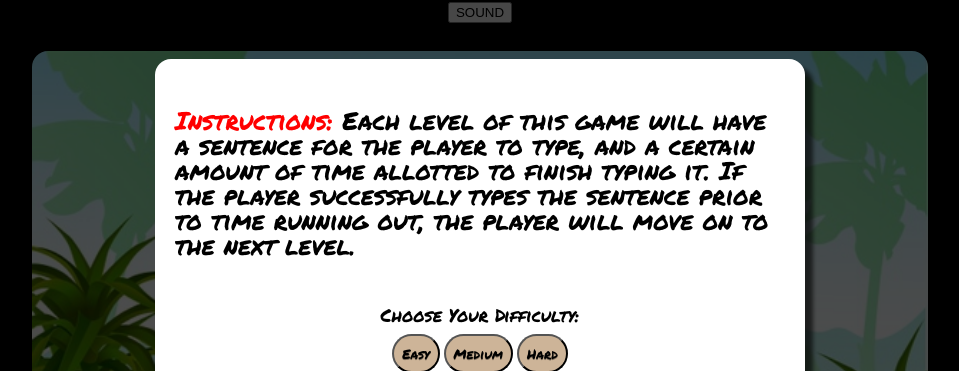
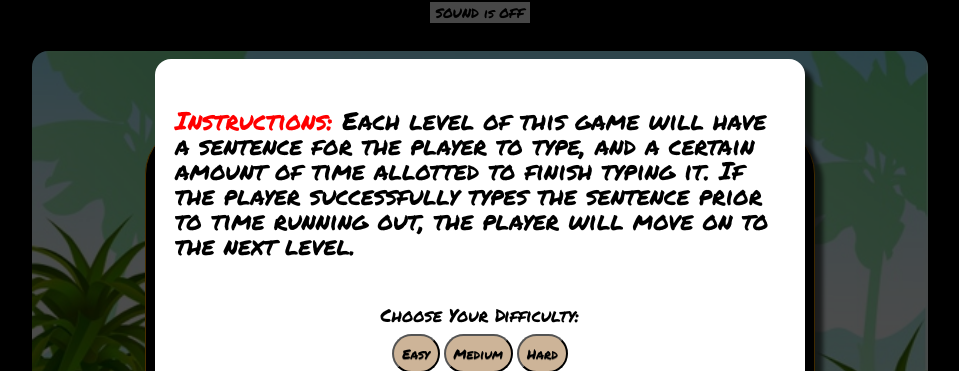
Before and after one commit to pmin825/CheetahTyper, a website built with webpack: page index.html in a window 1280 px wide. Shown: the part 147-518 px from the top of the page, without its empty margins (160-1119 px from the left). Built offline with Linux system fonts and the light colour scheme.

Commit message:
update styling

```diff
--- a/index.html
+++ b/index.html
@@ -6,6 +6,7 @@
     <link rel="stylesheet" href="stylesheets/reset.css" type="text/css">
     <link rel="stylesheet" href="stylesheets/modal.css" type="text/css">
     <link rel="stylesheet" href="stylesheets/index.css" type="text/css">
+    <link href="https://fonts.googleapis.com/css2?family=Indie+Flower&display=swap" rel="stylesheet" type="text/css">
     <link href="https://fonts.googleapis.com/css2?family=Permanent+Marker&display=swap" rel="stylesheet" type="text/css">
     <link href="https://fonts.googleapis.com/css2?family=Caveat:wght@700&display=swap" rel="stylesheet" type="text/css">
     <title>Cheetah Typer</title>
@@ -58,7 +59,7 @@
 
     <main id="main-container">
         <h1 id="main-title">Cheetah Typer</h1>
-        <button id="sound-settings">SOUND</button>
+        <button id="sound-settings">SOUND is OFF</button>
         <div id="game-container">
             <div id="game-content">
                 <div id="words-container">
--- a/src/index.js
+++ b/src/index.js
@@ -247,6 +247,8 @@ sound.addEventListener("click", () => {
         soundOn = true;
         backgroundMusic();
     }
+
+    sound.innerHTML === "SOUND is OFF" ? sound.innerHTML = "SOUND is ON" : sound.innerHTML = "SOUND is OFF"
 });
 
 function typeSound() {
--- a/stylesheets/index.css
+++ b/stylesheets/index.css
@@ -29,7 +29,7 @@ body {
 }
 
 #game-content {
-    width: 50%;
+    width: 70%;
     height: 70%;
     border: solid orange 1px;
     padding-left: 20px;
@@ -96,6 +96,13 @@ body {
     padding: 5px;
 }
 
+#sound-settings {
+    border: none;
+    outline: none;
+    font-family: 'Permanent Marker', cursive;
+    cursor: pointer;
+}
+
 .spelled-right {
     color: green;
 }
@@ -111,8 +118,13 @@ body {
     align-items: center;
     justify-content: space-evenly;
     height: 25%;
-    font-family: 'Permanent Marker', cursive;
+    font-family: 'Indie Flower', cursive;
     margin-bottom: 15px;
+}
+
+#stats p {
+    font-size: 30px;
+    font-weight: bold;
 }
 
 #timer {
@@ -121,7 +133,8 @@ body {
     font-weight: 900;
     text-align: center;
     margin-top: 40px;
-    font-family: 'Permanent Marker', cursive;
+    font-family: 'Indie Flower', cursive;
+    margin-left: 10px;
 }
 
 #words-container {
@@ -135,8 +148,8 @@ body {
 #words-display {
     margin-left: calc(1rem + 2px);
     margin-right: calc(1rem + 2px);
-    font-size: 30px;
-    font-family: 'Caveat', cursive;
+    font-size: 35px;
+    font-family: 'Indie Flower', cursive;
 
 }
 
@@ -145,8 +158,8 @@ body {
     outline: none;
     height: 60px;
     padding: .5rem 1rem;
-    font-size: 30px;
+    font-size: 35px;
     border-radius: .5rem;
     resize: none;
-    font-family: 'Caveat', cursive;
+    font-family: 'Indie Flower', cursive;
 }
```
Also changed, not shown: dist/bundle.js, 1 other file.
